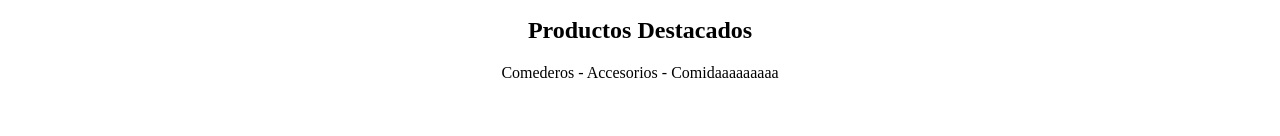
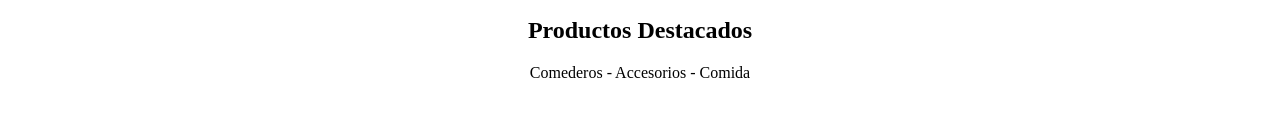
Before and after one commit to LuisCruz-1/Petshop, a plain HTML site: page index.html in a window 1280 px wide. Shown: the part 791-927 px from the top of the page. Drawn offline with Linux system fonts and the light colour scheme.

Commit message:
version3

```diff
--- a/index.html
+++ b/index.html
@@ -35,7 +35,7 @@
         <div id="tituloSeccion">
             <img src="/images/pawDogOrange.png" alt="">
             <h2 id="titulo">Productos Destacados</h3>
-            <span>Comederos - Accesorios - Comidaaaaaaaaa</span>
+            <span>Comederos - Accesorios - Comida</span>
         </div>
         <div class="galeria">
             <div class="item">
```
